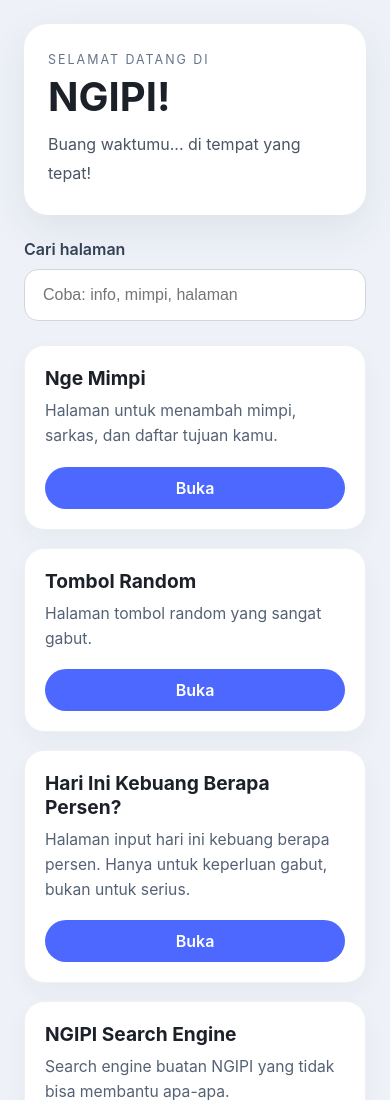
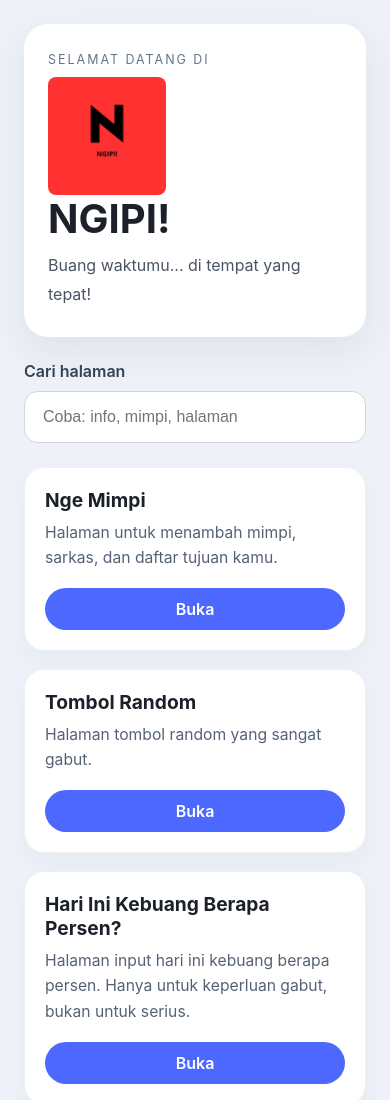
Before and after one commit to ArgusCalonDev/NGIPI, a website built with Vite: page ngipi/index.html in a window 390 px wide. Shown: the top 1100 px of the page. Built offline with nearby package versions, Linux system fonts and the light colour scheme.

Commit message:
Add: icon di header

```diff
--- a/ngipi/index.html
+++ b/ngipi/index.html
@@ -14,7 +14,7 @@
     <header class="hero">
       <div>
         <p class="eyebrow">Selamat datang di</p>
-        <h1>NGIPI!</h1>
+        <img src="/ngipi-icon.ico" alt="Icon NGIPI" class="hero-img"> <h1>NGIPI!</h1>
         <p class="lead">Buang waktumu... di tempat yang tepat!</p>
       </div>
     </header>
--- a/ngipi/src/index.css
+++ b/ngipi/src/index.css
@@ -146,3 +146,21 @@ h1 {
     width: 100%;
   }
 }
+
+.hero-img {
+  max-width: 15%;
+  max-height: 15%;
+  border-radius: 8px;
+  display: inline;
+}
+
+.hero-img:hover {
+  transform: scale(1.3, 1.3);
+}
+
+@media (max-width: 480px) {
+  .hero-img {
+    max-width: 40%;
+    max-height: 40%;
+  }
+}
```
